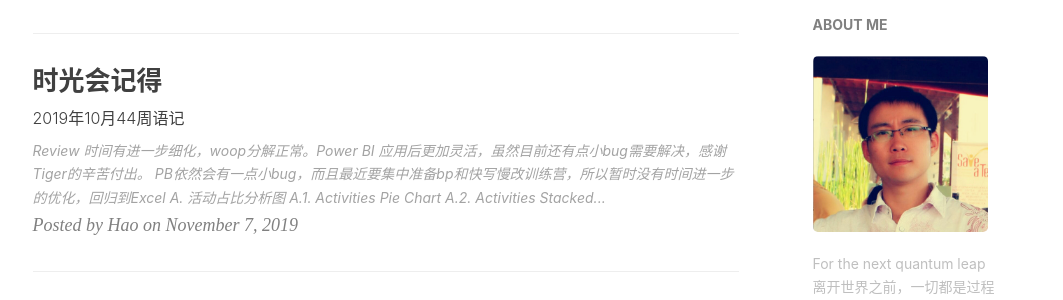
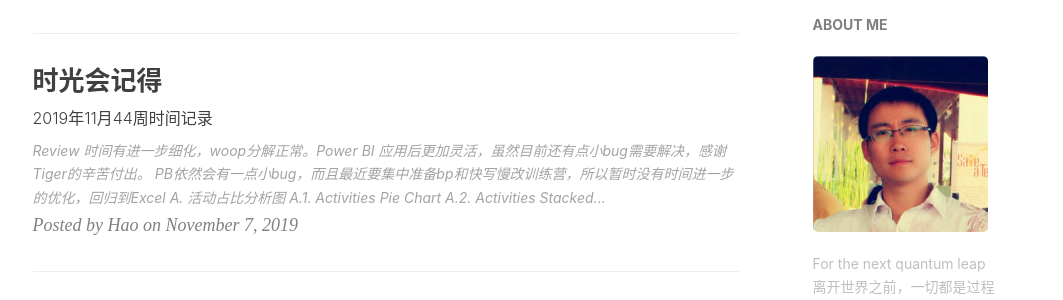
Before and after one commit to kiaorahao/hao.github.io, a Jekyll site: the page built from index.html, in a window 1280 px wide and 900 px high, scrolled down 533 px. Shown: the part 152-452 px from the top of the window, without its empty margins (135-1198 px from the left). Built offline with Jekyll 4.4.1, drawn with Linux system fonts in a browser that asks for light colours; nearby versions of some CDN libraries; a script that is not in the unit is left out; the list of posts is cut into pages by our own code; comment, search, counter and statistics services are not loaded.

Commit message:
191108
191108

```diff
--- a/_posts/2019-11-07-W44 TM Review.md
+++ b/_posts/2019-11-07-W44 TM Review.md
@@ -1,7 +1,7 @@
 ---
 layout: post
 title: "时光会记得"
-subtitle: '2019年10月44周语记'
+subtitle: '2019年11月44周时间记录'
 author: "Hao"
 header-style: text
 catalog: true
```
